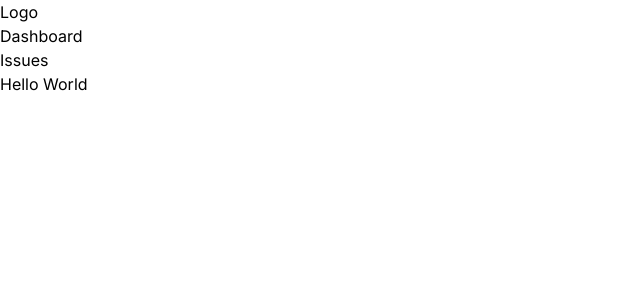
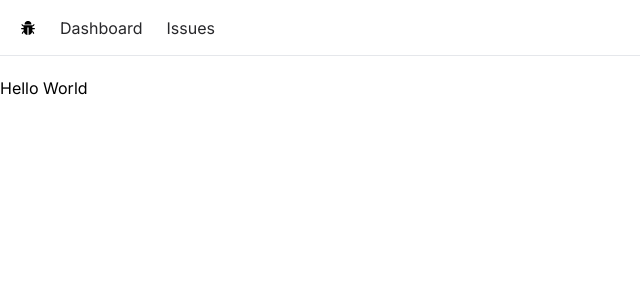
Before and after one commit to wrogers3/issue-tracker, a Next.js app: page / in a window 1280 px wide. Shown: the top 300 px of the page, without its empty margins (0-640 px from the left). Built offline with nearby package versions, Linux system fonts and the light colour scheme.

Commit message:
built navbar

```diff
--- a/app/Navbar.tsx
+++ b/app/Navbar.tsx
@@ -1,13 +1,17 @@
 import React from 'react'
 import Link from "next/link"
+import {AiFillBug} from "react-icons/ai"
 
 const Navbar = () => {
+    const links = [
+     {label: 'Dashboard', href: '/'},
+     {label: 'Issues', href: '/issues'},
+    ]
   return (
-    <nav>
-        <Link href='/'>Logo</Link>
-        <ul>
-            <li><Link href = '/'>Dashboard</Link></li>
-            <li><Link href = '/issues'>Issues</Link></li>
+    <nav className='flex space-x-6 border-b mb-5 px-5 h-14 items-center'>
+        <Link href='/'><AiFillBug /></Link>
+        <ul className='flex space-x-6'>
+	    {links.map(link => <Link key={link.href} className='text-zinc-800 hover:text-zinc-500 transition-colors' href = {link.href}>{link.label}</Link>)}
         </ul>
     </nav>
   )
--- a/app/globals.css
+++ b/app/globals.css
@@ -10,10 +10,16 @@
 
 @media (prefers-color-scheme: dark) {
   :root {
-    --foreground-rgb: 255, 255, 255;
+    --foreground-rgb: 0, 0, 0;
   }
 }
 
 body {
   color: rgb(var(--foreground-rgb));
 }
+
+@layer utilities {
+  .nav-link {
+    @apply text-zinc-500 hover:text-zinc-800 transition-colors;
+  }
+}
--- a/package.json
+++ b/package.json
@@ -19,6 +19,7 @@
     "postcss": "8.4.38",
     "react": "18.3.1",
     "react-dom": "18.3.1",
+    "react-icons": "^4.11.0",
     "tailwindcss": "3.4.3",
     "typescript": "5.4.5"
   }
```
Also changed, not shown: 1 other file (tests, documents, lock files or other folders).
